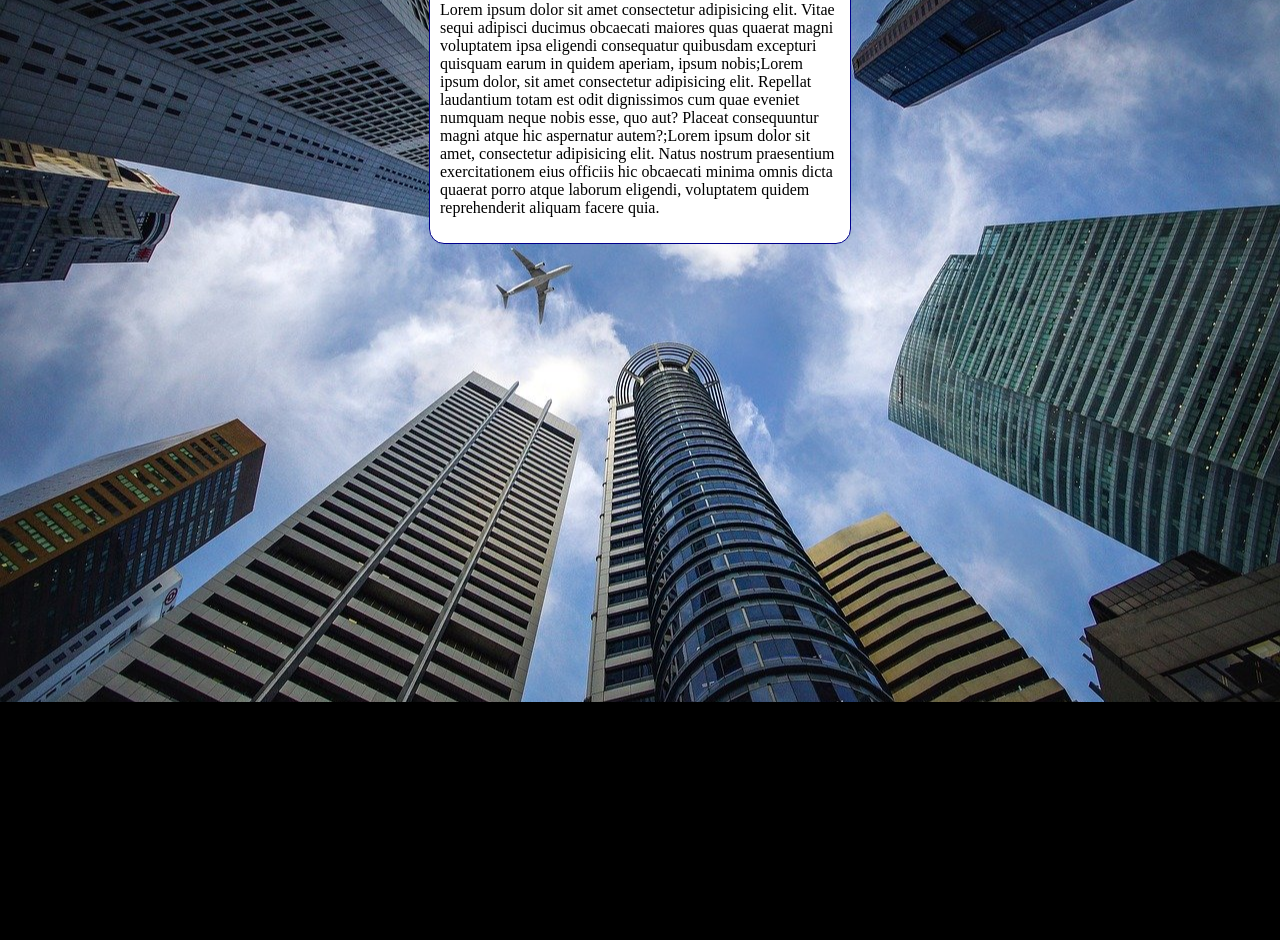
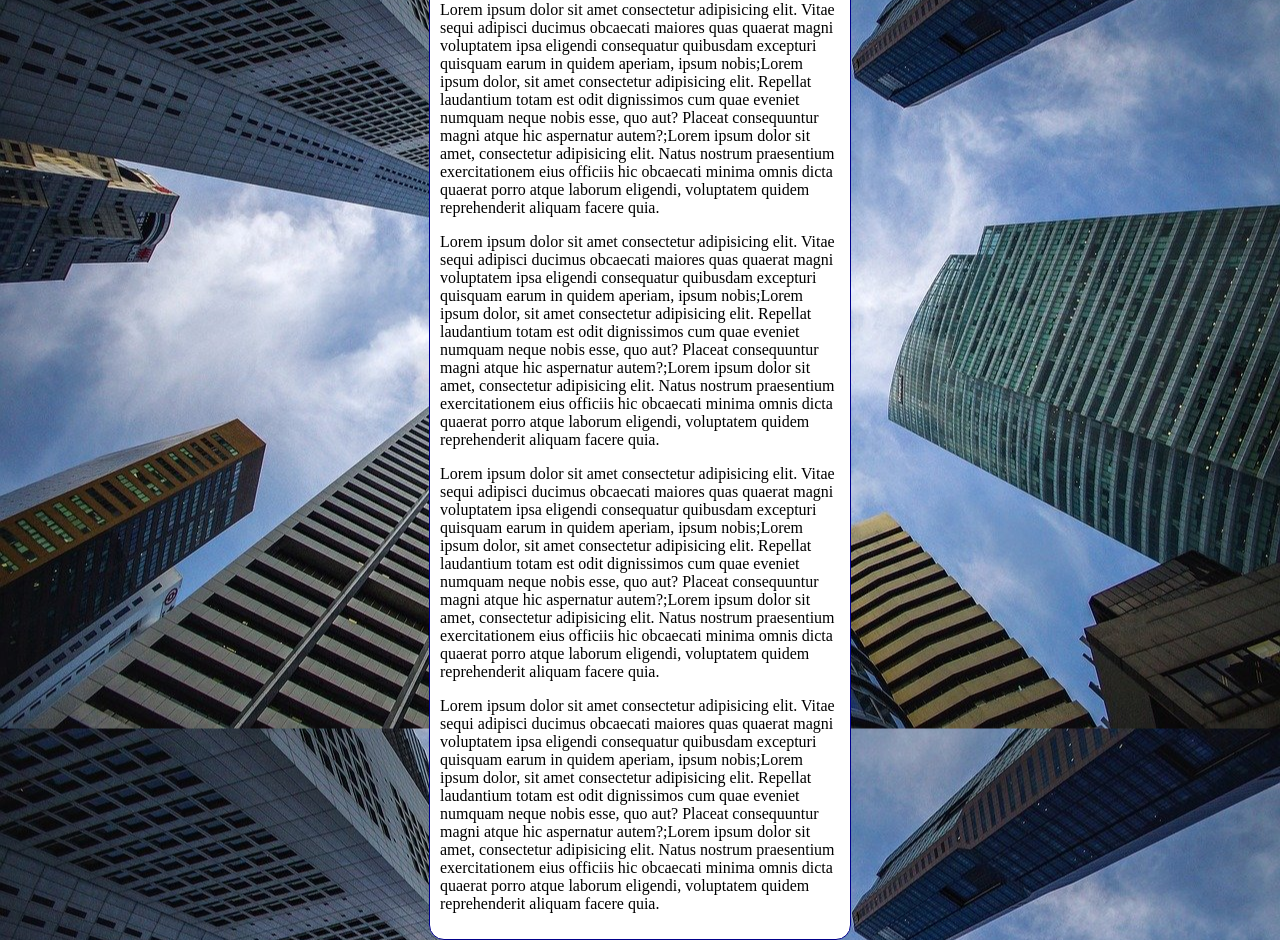
Before and after one commit to maxluzcarvalho/html-css, a plain HTML site: page exercicios/ex022/fundo006.html in a window 1280 px wide. Shown: the part 98-1038 px from the top of the page. Before the commit the page ends 800 px from the top, so only its background shows below. Drawn offline with Linux system fonts and the light colour scheme.

Commit message:
atualizacao

```diff
--- a/exercicios/ex022/fundo006.html
+++ b/exercicios/ex022/fundo006.html
@@ -11,7 +11,7 @@
             background-color: black;
             background-image: url(imagens/wallpaper002.jpg);
             background-position: center center;
-            background-repeat: no-repeat;
+            background-repeat: repeat-y;
             background-size: cover;
 
         }
@@ -32,6 +32,15 @@
         <p>
             Lorem ipsum dolor sit amet consectetur adipisicing elit. Vitae sequi adipisci ducimus obcaecati maiores quas quaerat magni voluptatem ipsa eligendi consequatur quibusdam excepturi quisquam earum in quidem aperiam, ipsum nobis;Lorem ipsum dolor, sit amet consectetur adipisicing elit. Repellat laudantium totam est odit dignissimos cum quae eveniet numquam neque nobis esse, quo aut? Placeat consequuntur magni atque hic aspernatur autem?;Lorem ipsum dolor sit amet, consectetur adipisicing elit. Natus nostrum praesentium exercitationem eius officiis hic obcaecati minima omnis dicta quaerat porro atque laborum eligendi, voluptatem quidem reprehenderit aliquam facere quia.
         </p>
+        <p>
+            Lorem ipsum dolor sit amet consectetur adipisicing elit. Vitae sequi adipisci ducimus obcaecati maiores quas quaerat magni voluptatem ipsa eligendi consequatur quibusdam excepturi quisquam earum in quidem aperiam, ipsum nobis;Lorem ipsum dolor, sit amet consectetur adipisicing elit. Repellat laudantium totam est odit dignissimos cum quae eveniet numquam neque nobis esse, quo aut? Placeat consequuntur magni atque hic aspernatur autem?;Lorem ipsum dolor sit amet, consectetur adipisicing elit. Natus nostrum praesentium exercitationem eius officiis hic obcaecati minima omnis dicta quaerat porro atque laborum eligendi, voluptatem quidem reprehenderit aliquam facere quia.
+        </p>
+        <p>
+            Lorem ipsum dolor sit amet consectetur adipisicing elit. Vitae sequi adipisci ducimus obcaecati maiores quas quaerat magni voluptatem ipsa eligendi consequatur quibusdam excepturi quisquam earum in quidem aperiam, ipsum nobis;Lorem ipsum dolor, sit amet consectetur adipisicing elit. Repellat laudantium totam est odit dignissimos cum quae eveniet numquam neque nobis esse, quo aut? Placeat consequuntur magni atque hic aspernatur autem?;Lorem ipsum dolor sit amet, consectetur adipisicing elit. Natus nostrum praesentium exercitationem eius officiis hic obcaecati minima omnis dicta quaerat porro atque laborum eligendi, voluptatem quidem reprehenderit aliquam facere quia.
+        </p>
+        <p>
+            Lorem ipsum dolor sit amet consectetur adipisicing elit. Vitae sequi adipisci ducimus obcaecati maiores quas quaerat magni voluptatem ipsa eligendi consequatur quibusdam excepturi quisquam earum in quidem aperiam, ipsum nobis;Lorem ipsum dolor, sit amet consectetur adipisicing elit. Repellat laudantium totam est odit dignissimos cum quae eveniet numquam neque nobis esse, quo aut? Placeat consequuntur magni atque hic aspernatur autem?;Lorem ipsum dolor sit amet, consectetur adipisicing elit. Natus nostrum praesentium exercitationem eius officiis hic obcaecati minima omnis dicta quaerat porro atque laborum eligendi, voluptatem quidem reprehenderit aliquam facere quia.
+        </p>
     </main>
 
 </body>
```
